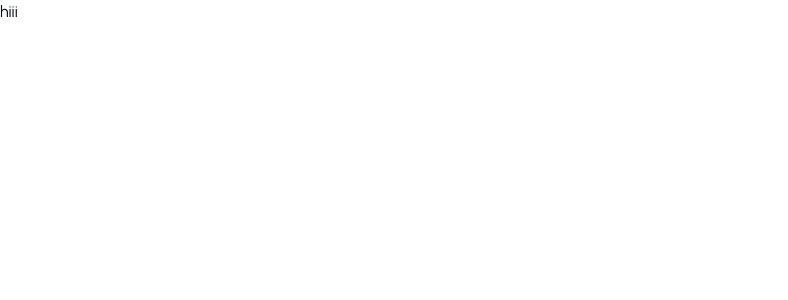
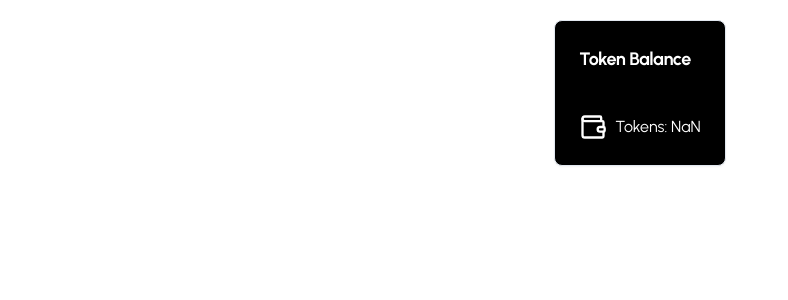
Before and after one commit to g-rashmi/soundverse_assignment, a Next.js app in the folder my-app/: page /token in a window 1280 px wide. Shown: the top 300 px of the page, without its empty margins (0-788 px from the left). Built offline with nearby package versions, Linux system fonts and the light colour scheme.

Commit message:
trytousemongoose

```diff
--- a/my-app/package.json
+++ b/my-app/package.json
@@ -17,7 +17,10 @@
     "clsx": "^2.1.1",
     "date-fns": "^3.6.0",
     "lucide-react": "^0.401.0",
+    "mongodb": "^6.8.0",
+    "mongoose": "^8.4.5",
     "next": "14.2.4",
+    "next-connect": "^1.0.0-next.4",
     "react": "^18",
     "react-day-picker": "^8.10.1",
     "react-dom": "^18",
--- /dev/null
+++ b/my-app/src/app/api/data.ts
@@ -0,0 +1,2 @@
+import db from "../utils/mongo"
+db();
--- a/my-app/src/app/token/page.tsx
+++ b/my-app/src/app/token/page.tsx
@@ -1,12 +1,36 @@
-import React from 'react'
+// TokenPage.tsx
+"use client"
+import { useSearchParams } from 'next/navigation'
+import {
+  Card,
+  CardContent,
+  CardHeader,
+  CardTitle,
+} from "@/components/ui/card";
+import { Wallet } from "lucide-react";
 
-function page() {
+const TokenPage = () => {
+  const searchParams = useSearchParams()
+  const total  = searchParams.get('total');
+  const tokens = parseInt(total as string, 10) + 4000; // Parse 'total' from query and add 4000 to initialize
+
   return (
-    <div>
-      hiii
+    <div className="mt-5 flex justify-center gap-3">
+      <Card className="max-w-sm bg-black text-white">
+        <CardHeader>
+          <CardTitle className="text-lg font-bold">Token Balance</CardTitle>
+        </CardHeader>
+        <CardContent>
+          <div className="flex items-center justify-between mt-4">
+            <span className="flex items-center">
+              <Wallet className="mr-2 h-7 w-7" />
+              Tokens: {tokens}
+            </span>
+          </div>
+        </CardContent>
+      </Card>
+    </div>
+  );
+};
 
-    </div>
-  )
-}
-
-export default page
+export default TokenPage;
--- /dev/null
+++ b/my-app/src/app/utils/model.ts
@@ -0,0 +1,11 @@
+import mongoose, { Schema } from 'mongoose';
+
+const MODEL_NAME = 'App';
+
+const schema = new Schema({
+  name: String
+});
+
+const Model = mongoose.models[MODEL_NAME] || mongoose.model(MODEL_NAME, schema);
+
+export default Model;
--- /dev/null
+++ b/my-app/src/app/utils/mongo.ts
@@ -0,0 +1,14 @@
+import mongoose from "mongoose";
+
+const dbConnect = () => {
+  if (mongoose.connection.readyState >= 1) {
+    return;
+  }
+
+  mongoose
+    .connect(process.env.DB_LOCAL_URI|| "mongodb://localhost:27017/streak")
+    .catch((err) => console.log(err))
+    .then((con) => console.log("connected to db"));
+};
+
+export default dbConnect;
--- a/my-app/src/components/card.tsx
+++ b/my-app/src/components/card.tsx
@@ -15,7 +15,7 @@ import ProgressBar from "./progressbar";
 
 const ChallengeCard = () => {
   const [date, setDate] = useState<Date | undefined>(new Date());
-  const [total, setTotal] = useState(4000);
+  const [total, setTotal] = useState(0);
   const [day, setDay] = useState(1);
   const [tokens, setTokens] = useState(500);
   const [goal, setGoal] = useState(3);
@@ -61,7 +61,7 @@ const ChallengeCard = () => {
           </p>
           <div className="flex items-center justify-between mt-4">
             <span className="flex items-center">
-              <Link href="/token">
+              <Link href={`/token?total=${total}`}>
                 <Wallet className="mr-2 h-7 w-7" />
               </Link>
               Day {day} of {goal} ({tokens} Tokens)
@@ -79,7 +79,6 @@ const ChallengeCard = () => {
           mode="single"
           selected={date}
           onSelect={setDate}
-          disablePast={!tune}
           className="rounded-md"
 
         />
```
Also changed, not shown: 2 other files (tests, documents, lock files or other folders).
